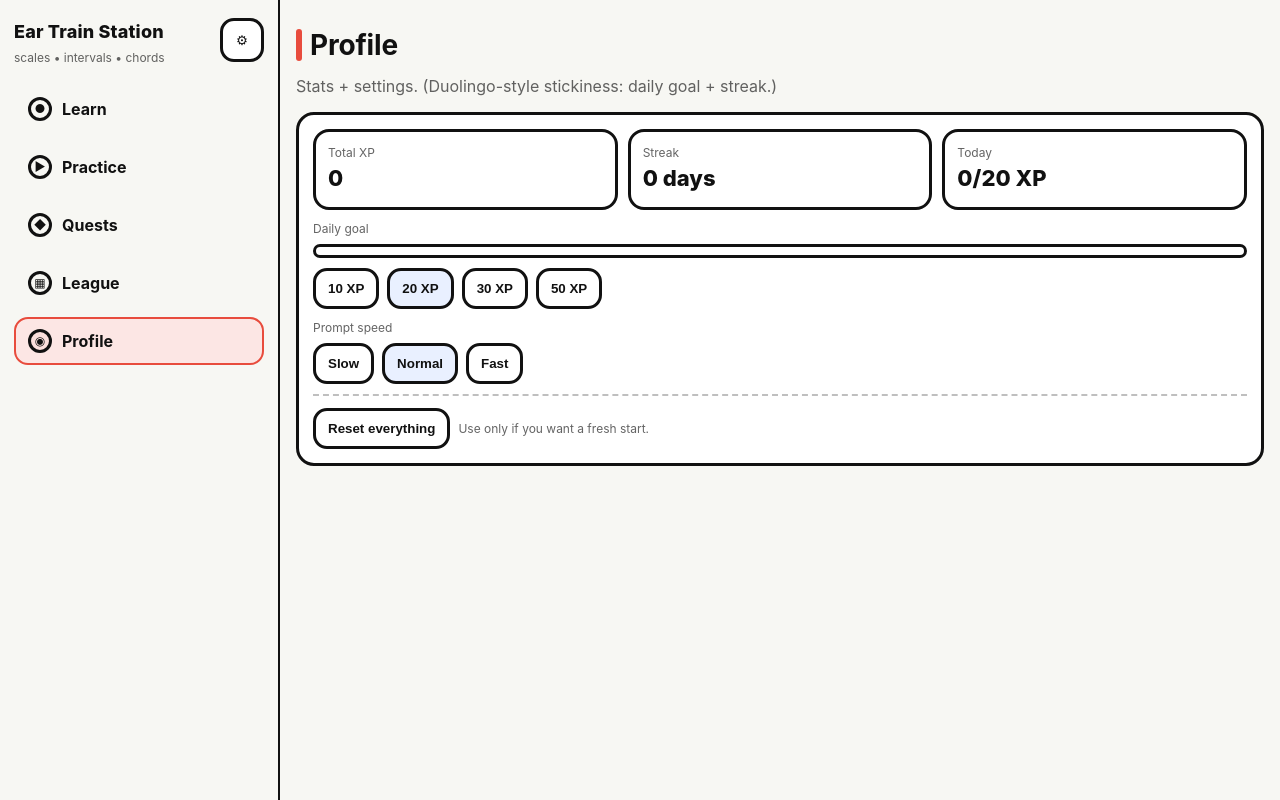
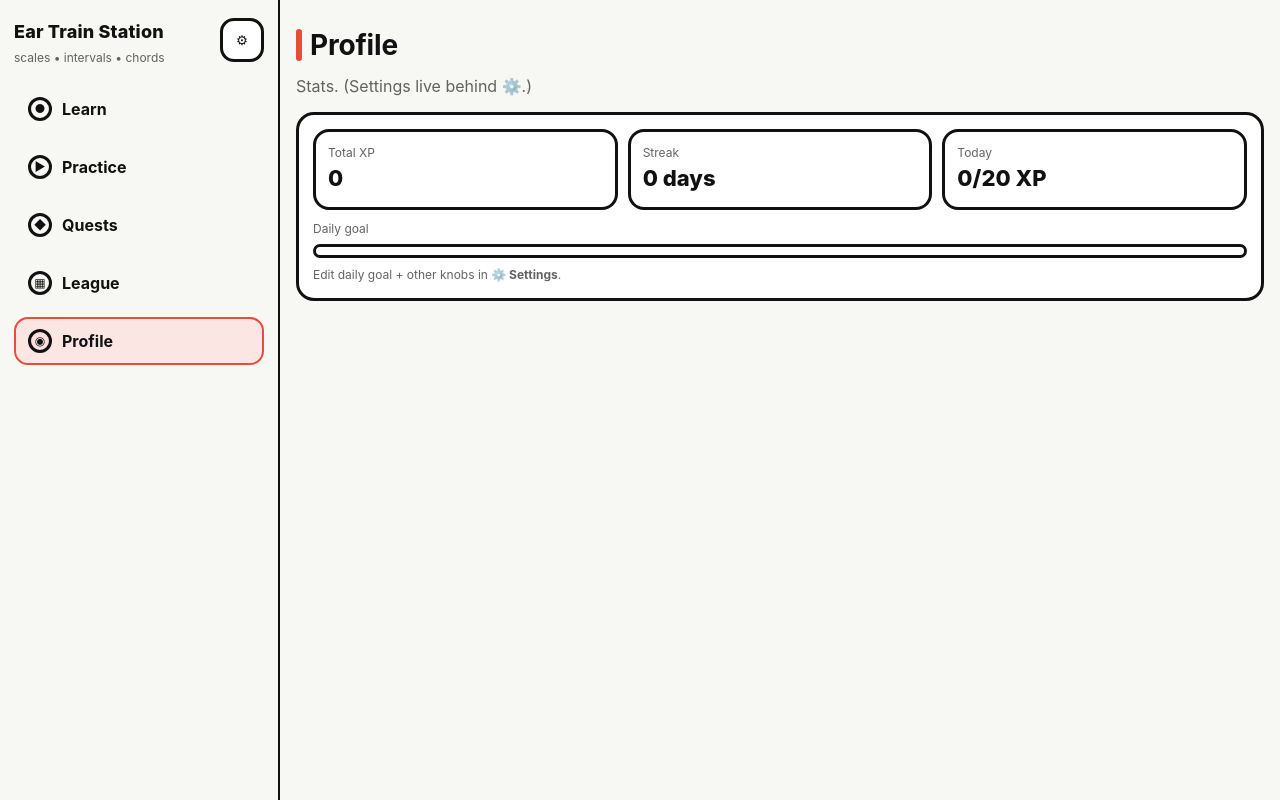
Before and after one commit to wpwcbc/ear-train-station, a React (Vite) app: page /profile in a window 1280 px wide. Built offline with nearby package versions, Linux system fonts and the light colour scheme.

Commit message:
Move daily goal + reset behind settings drawer

```diff
--- a/src/App.tsx
+++ b/src/App.tsx
@@ -127,7 +127,7 @@ function App() {
     <>
       <Routes>
         {/* Main app tabs */}
-        <Route element={<NavShell />}>
+        <Route element={<NavShell progress={progress} setProgress={setProgress} />}>
           <Route index element={<Navigate to="/learn" replace />} />
 
           <Route path="/learn" element={<LearnSectionsPage progress={progress} />} />
@@ -143,7 +143,7 @@ function App() {
         </Route>
 
         {/* Focus Mode (no side/bottom nav; knowledge-only surface + ⚙️) */}
-        <Route element={<FocusShell />}>
+        <Route element={<FocusShell progress={progress} setProgress={setProgress} />}>
           <Route path="/lesson/:stationId" element={<StationPage progress={progress} setProgress={setProgress} />} />
           <Route path="/learn/section/:sectionId/exam" element={<SectionExamPage progress={progress} />} />
           <Route path="/review" element={<ReviewPage progress={progress} setProgress={setProgress} />} />
--- a/src/components/ConfigDrawer.tsx
+++ b/src/components/ConfigDrawer.tsx
@@ -1,4 +1,6 @@
 import { useEffect, useMemo, useState } from 'react';
+import type { Progress } from '../lib/progress';
+import { defaultProgress, loadProgress, saveProgress } from '../lib/progress';
 import { defaultSettings, loadSettings, saveSettings, type Settings } from '../lib/settings';
 import {
   clearPianoSoundfontCache,
@@ -15,7 +17,16 @@ function clamp01(n: number) {
   return Math.max(0, Math.min(1, n));
 }
 
-export function ConfigDrawer(props: { open: boolean; onClose: () => void }) {
+function clamp(n: number, min: number, max: number) {
+  return Math.max(min, Math.min(max, n));
+}
+
+export function ConfigDrawer(props: {
+  open: boolean;
+  onClose: () => void;
+  progress: Progress;
+  setProgress: (p: Progress) => void;
+}) {
   const [draft, setDraft] = useState<Settings>(() => loadSettings());
 
   const [audioState, setAudioState] = useState<ReturnType<typeof getPianoContextState>>(() => getPianoContextState());
@@ -112,6 +123,43 @@ export function ConfigDrawer(props: { open: boolean; onClose: () => void }) {
 
   const s = draft ?? defaultSettings();
 
+  const goal = clamp(props.progress.dailyGoalXp || 20, 5, 200);
+
+  function setDailyGoalXp(nextGoal: number) {
+    props.setProgress({ ...props.progress, dailyGoalXp: clamp(nextGoal, 5, 200) });
+  }
+
+  function resetEverything() {
+    const ok = window.confirm('Reset all progress, XP, streak, and settings? This cannot be undone.');
+    if (!ok) return;
+
+    const p = defaultProgress();
+    props.setProgress(p);
+    saveProgress(p);
+
+    const next = defaultSettings();
+    setDraft(next);
+    saveSettings(next);
+
+    // Local review queue / study history (best-effort)
+    try {
+      localStorage.removeItem('ets_mistakes_v1');
+      localStorage.removeItem('ets_mistakes_v2');
+      localStorage.removeItem('ets_progress_v1');
+      localStorage.removeItem('ets_progress_v2');
+      localStorage.removeItem('ets_settings_v1');
+      localStorage.removeItem('ets_settings_v2');
+      localStorage.removeItem('ets_settings_v3');
+      localStorage.removeItem('ets_settings_v4');
+    } catch {
+      // ignore
+    }
+
+    // Re-load once to ensure normalization for today happens.
+    props.setProgress(loadProgress());
+    setDraft(loadSettings());
+  }
+
   function commit(next: Settings) {
     setDraft(next);
     saveSettings(next);
@@ -129,6 +177,28 @@ export function ConfigDrawer(props: { open: boolean; onClose: () => void }) {
           <button className="ghost" onClick={props.onClose} aria-label="Close">
             ✕
           </button>
+        </div>
+
+        <div className="configSection">
+          <div className="configH">Motivation</div>
+
+          <div className="configRow">
+            <span className="configLabel">Daily goal</span>
+            <span className="configValue" style={{ justifySelf: 'start' }}>
+              {goal} XP
+            </span>
+            <div className="configActions" style={{ flexWrap: 'wrap' }}>
+              {[10, 20, 30, 50].map((g) => (
+                <button key={g} className={g === goal ? 'primary' : 'ghost'} onClick={() => setDailyGoalXp(g)}>
+                  {g}
+                </button>
+              ))}
+            </div>
+          </div>
+
+          <div style={{ fontSize: 12, opacity: 0.75, marginTop: 8 }}>
+            Tip: main pages are read-only; tweak this in ⚙️.
+          </div>
         </div>
 
         <div className="configSection">
@@ -319,6 +389,19 @@ export function ConfigDrawer(props: { open: boolean; onClose: () => void }) {
         </div>
 
         <div className="configSection">
+          <div className="configH">Data</div>
+          <div className="configRow">
+            <span className="configLabel">Reset everything</span>
+            <span className="configValue" style={{ justifySelf: 'start' }}>
+              Fresh start (progress + settings)
+            </span>
+            <button className="ghost" onClick={resetEverything} aria-label="Reset everything">
+              Reset
+            </button>
+          </div>
+        </div>
+
+        <div className="configSection">
           <div className="configH">Hotkeys</div>
           <div className="configHotkeys">
             {hotkeys.map((h) => (
--- a/src/components/FocusShell.tsx
+++ b/src/components/FocusShell.tsx
@@ -1,5 +1,6 @@
 import { createContext, useContext, useEffect, useMemo, useState, type ReactNode } from 'react';
 import { Outlet, useLocation, useNavigate } from 'react-router-dom';
+import type { Progress } from '../lib/progress';
 import { ConfigDrawer } from './ConfigDrawer';
 
 export type FocusTopBarState = {
@@ -31,7 +32,7 @@ function clamp01(n: number) {
   return Math.max(0, Math.min(1, n));
 }
 
-export function FocusShell(props: { children?: ReactNode }) {
+export function FocusShell(props: { children?: ReactNode; progress: Progress; setProgress: (p: Progress) => void }) {
   const navigate = useNavigate();
   const loc = useLocation();
   const [configOpen, setConfigOpen] = useState(false);
@@ -117,7 +118,7 @@ export function FocusShell(props: { children?: ReactNode }) {
           <Outlet />
         </main>
 
-        <ConfigDrawer open={configOpen} onClose={() => setConfigOpen(false)} />
+        <ConfigDrawer open={configOpen} onClose={() => setConfigOpen(false)} progress={props.progress} setProgress={props.setProgress} />
       </div>
     </FocusUIContext.Provider>
   );
--- a/src/components/NavShell.tsx
+++ b/src/components/NavShell.tsx
@@ -1,5 +1,6 @@
 import { useMemo, useState } from 'react';
 import { NavLink, Outlet, useLocation } from 'react-router-dom';
+import type { Progress } from '../lib/progress';
 import { ConfigDrawer } from './ConfigDrawer';
 
 type Tab = { to: string; label: string; icon: string; accent: string };
@@ -12,7 +13,13 @@ const TABS: Tab[] = [
   { to: '/profile', label: 'Profile', icon: '◉', accent: 'var(--route-red)' },
 ];
 
-export function NavShell() {
+export function NavShell({
+  progress,
+  setProgress,
+}: {
+  progress: Progress;
+  setProgress: (p: Progress) => void;
+}) {
   const [configOpen, setConfigOpen] = useState(false);
   const loc = useLocation();
 
@@ -78,7 +85,7 @@ export function NavShell() {
         </nav>
       </div>
 
-      <ConfigDrawer open={configOpen} onClose={() => setConfigOpen(false)} />
+      <ConfigDrawer open={configOpen} onClose={() => setConfigOpen(false)} progress={progress} setProgress={setProgress} />
     </div>
   );
 }
--- a/src/pages/MapPage.tsx
+++ b/src/pages/MapPage.tsx
@@ -59,7 +59,7 @@ export function MapPage({
           </span>
           <span style={{ opacity: 0.65 }}>•</span>
           <span>
-            Daily goal: {progress.dailyGoalXp} XP <span style={{ opacity: 0.7 }}>(edit in Profile)</span>
+            Daily goal: {progress.dailyGoalXp} XP <span style={{ opacity: 0.7 }}>(edit in ⚙️)</span>
           </span>
           {progress.dailyXpToday >= progress.dailyGoalXp ? (
             <span style={{ opacity: 0.95 }}>• Daily goal reached</span>
--- a/src/pages/ProfilePage.tsx
+++ b/src/pages/ProfilePage.tsx
@@ -1,19 +1,11 @@
-import { useEffect, useMemo, useState } from 'react';
+import { useMemo } from 'react';
 import type { Progress } from '../lib/progress';
-import { defaultProgress, loadProgress, saveProgress } from '../lib/progress';
-import { defaultSettings, loadSettings, saveSettings, type Settings } from '../lib/settings';
 
 function clamp(n: number, min: number, max: number) {
   return Math.max(min, Math.min(max, n));
 }
 
-export function ProfilePage({ progress, setProgress }: { progress: Progress; setProgress: (p: Progress) => void }) {
-  const [settings, setSettings] = useState<Settings>(() => loadSettings());
-
-  useEffect(() => {
-    saveSettings(settings);
-  }, [settings]);
-
+export function ProfilePage({ progress }: { progress: Progress; setProgress: (p: Progress) => void }) {
   const goal = clamp(progress.dailyGoalXp || 20, 5, 200);
   const today = Math.max(0, progress.dailyXpToday || 0);
   const pct = useMemo(() => {
@@ -21,46 +13,10 @@ export function ProfilePage({ progress, setProgress }: { progress: Progress; set
     return clamp(Math.round((today / goal) * 100), 0, 100);
   }, [today, goal]);
 
-  function setDailyGoalXp(nextGoal: number) {
-    setProgress({ ...progress, dailyGoalXp: clamp(nextGoal, 5, 200) });
-  }
-
-  function resetEverything() {
-    const ok = window.confirm('Reset all progress, XP, streak, and settings? This cannot be undone.');
-    if (!ok) return;
-
-    // Progress + settings
-    const p = defaultProgress();
-    setProgress(p);
-    saveProgress(p);
-
-    const s = defaultSettings();
-    setSettings(s);
-    saveSettings(s);
-
-    // Local review queue / study history (best-effort)
-    try {
-      localStorage.removeItem('ets_mistakes_v1');
-      localStorage.removeItem('ets_mistakes_v2');
-      localStorage.removeItem('ets_progress_v1');
-      localStorage.removeItem('ets_progress_v2');
-      localStorage.removeItem('ets_settings_v1');
-      localStorage.removeItem('ets_settings_v2');
-      localStorage.removeItem('ets_settings_v3');
-      localStorage.removeItem('ets_settings_v4');
-    } catch {
-      // ignore
-    }
-
-    // Re-load once to ensure normalization for today happens.
-    setProgress(loadProgress());
-    setSettings(loadSettings());
-  }
-
   return (
     <div className="page">
       <h1 className="h1">Profile</h1>
-      <p className="sub">Stats + settings. (Duolingo-style stickiness: daily goal + streak.)</p>
+      <p className="sub">Stats. (Settings live behind ⚙️.)</p>
 
       <div className="callout">
         <div style={{ display: 'grid', gap: 10 }}>
@@ -91,52 +47,8 @@ export function ProfilePage({ progress, setProgress }: { progress: Progress; set
             >
               <div style={{ width: `${pct}%`, height: '100%', background: 'linear-gradient(90deg, #8dd4ff, #b6f2d8)' }} />
             </div>
-            <div style={{ display: 'flex', flexWrap: 'wrap', gap: 8, marginTop: 10 }}>
-              {[10, 20, 30, 50].map((g) => (
-                <button
-                  key={g}
-                  className={g === goal ? 'btnPrimary' : 'btn'}
-                  onClick={() => setDailyGoalXp(g)}
-                  type="button"
-                  aria-pressed={g === goal}
-                >
-                  {g} XP
-                </button>
-              ))}
-            </div>
-          </div>
-
-          <div style={{ display: 'grid', gap: 10 }}>
-            <div>
-              <div style={{ fontSize: 12, color: 'var(--muted)', marginBottom: 6 }}>Prompt speed</div>
-              <div style={{ display: 'flex', flexWrap: 'wrap', gap: 8 }}>
-                {(
-                  [
-                    { k: 'slow', label: 'Slow' },
-                    { k: 'normal', label: 'Normal' },
-                    { k: 'fast', label: 'Fast' },
-                  ] as const
-                ).map((x) => (
-                  <button
-                    key={x.k}
-                    className={settings.promptSpeed === x.k ? 'btnPrimary' : 'btn'}
-                    onClick={() => setSettings({ ...settings, promptSpeed: x.k })}
-                    type="button"
-                    aria-pressed={settings.promptSpeed === x.k}
-                  >
-                    {x.label}
-                  </button>
-                ))}
-              </div>
-            </div>
-          </div>
-
-          <div style={{ borderTop: '2px dashed rgba(0,0,0,0.25)', paddingTop: 12 }}>
-            <div style={{ display: 'flex', flexWrap: 'wrap', gap: 8, alignItems: 'center' }}>
-              <button className="btn" type="button" onClick={resetEverything}>
-                Reset everything
-              </button>
-              <div style={{ fontSize: 12, color: 'var(--muted)' }}>Use only if you want a fresh start.</div>
+            <div style={{ fontSize: 12, color: 'var(--muted)', marginTop: 8 }}>
+              Edit daily goal + other knobs in <b>⚙️ Settings</b>.
             </div>
           </div>
         </div>
```
